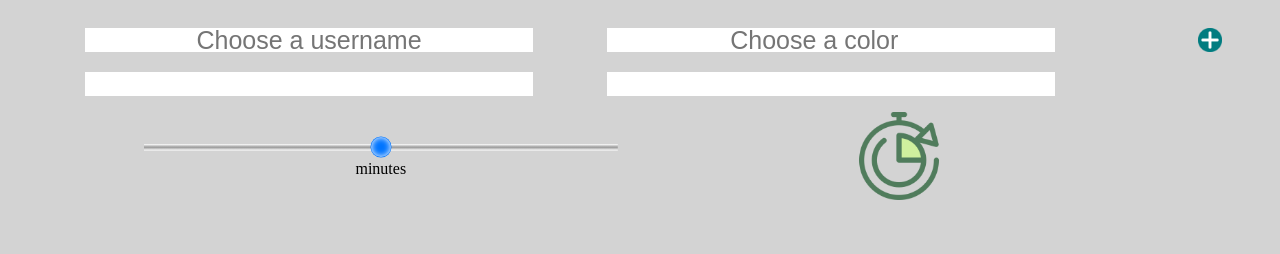
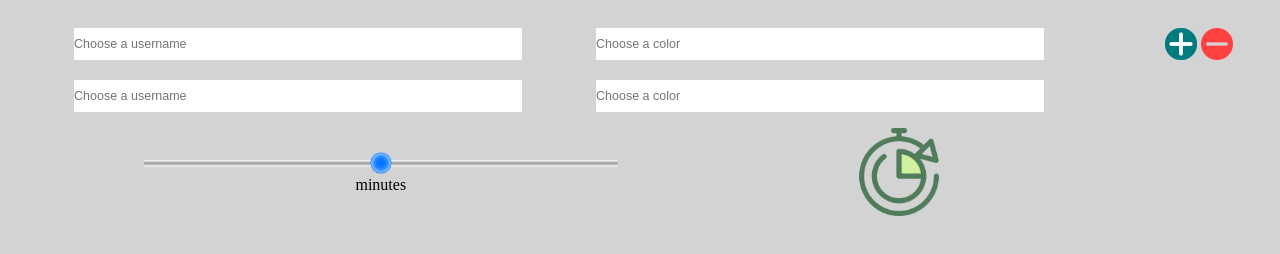
Before and after one commit to nitramXmas/timer-dojo-wcs, a plain HTML site: page index.html in a window 1280 px wide. Both pictures are taken after a click on the picture 1210 px from the left and 132 px from the top of the page. Shown: the part 92-346 px from the top of the page. Drawn offline with Linux system fonts and the light colour scheme.

Commit message:
delete user function v1

```diff
--- a/index.html
+++ b/index.html
@@ -20,11 +20,14 @@
         </p>
     </header>
     <main class="page">
-        <div class="users">
+        <div class="input-param">
             <input type="text" class="input-user" name="user-init" placeholder="Choose a username">
             <input list="colors" class="input-color" name="color-init" placeholder="Choose a color">
         </div>
-        <div class="btn-add"><img src="./images/plus.png" alt="ajout-utilisateur" id="btn-add"></div>
+        <div class="buttonAddDel">
+            <img src="./images/plus.png" class="btn-add" alt="ajout-utilisateur" id="btn-add">
+            <img src="./images/minus.png" class="btn-del" alt="ajout-utilisateur" id="btn-del">
+        </div>
     </main>
     <footer class="footer">
         <div class="slide-time">
--- a/index.js
+++ b/index.js
@@ -1,15 +1,13 @@
 const startButton = document.querySelector('#btn-start'); //bouton de demarrage
 const addButton = document.querySelector('#btn-add'); //bouton d'ajout utilisateur
+const delButton = document.querySelector('#btn-del'); //bouton d'ajout utilisateur
 let overlay = document.querySelector('.overlay'); //div avec la classe overlay
 let counterView = document.querySelector('#counter'); //la div du compteur
-let users = document.querySelector('.users'); //la div contenant les users
-const firstUser = document.querySelector('.input-user'); //selection de l'input de nom d'utilisateur
-const firstColor = document.querySelector('.input-color'); //selection de l'input de nom d'utilisateur
+let inputParam = document.querySelector('.input-param'); //la div contenant les inputs user et color
+const firstUser = document.querySelector('.input-user'); //selection du premier input user
+const firstColor = document.querySelector('.input-color'); //selection du premier input color
 
 //Selection de tous les inputs -> a ameliorer avec um object contenant le couple user/color
-// a ameliorer avec un bouton "+" pour ajouter une ligne de saisie
-/* let users = document.querySelectorAll('.input-user');
-let colors = document.querySelectorAll('.input-color'); */
 
 /**
  * Fonction ajout d'utilisateur
@@ -17,19 +15,38 @@ let colors = document.querySelectorAll('.input-color'); */
 addButton.addEventListener('click', function () {
   let newUser = document.createElement('input');
   let newColor = document.createElement('input');
-  users.appendChild(newUser);
-  users.appendChild(newColor);
+  newUser = firstUser.cloneNode(true);
+  newColor = firstColor.cloneNode(true);
+  inputParam.appendChild(newUser);
+  inputParam.appendChild(newColor);
 });
 
 /**
- * Fonction daffichage de l'overlay au clic sur le bouton vert
+ * Fonction supression d'utilisateur
+ * ameliorable avec objet ? + declanche une erreur dans la console
+ */
+
+delButton.addEventListener('click', function () {
+  let users = document.querySelectorAll('.input-user');
+  let colors = document.querySelectorAll('.input-color');
+  for (let cptDel = users.length - 1; cptDel > 0; cptDel++) {
+    users[cptDel].remove();
+    colors[cptDel].remove();
+  }
+});
+
+console.log(document.querySelectorAll('.input-user'));
+console.log(document.querySelectorAll('.input-color'));
+
+/**
+ * Fonction daffichage de l'overlay au clic sur le bouton de demarrage
  */
 
 startButton.addEventListener('click', function () {
   overlay.style.display = 'flex';
   //modification du contenu avec l'utilisateur et la couleur de fond -> a ameliorer avec un objets
-  counterView.innerText = `${users[0].value} is coding`;
-  counterView.style.backgroundColor = colors[0].value;
+  /*   counterView.innerText = `${users[0].value} is coding`;
+  counterView.style.backgroundColor = colors[0].value; */
 });
 
 //Sortie de l'overlay si on clique dessus - a modifier avec un bouton d'exit
--- a/style.css
+++ b/style.css
@@ -60,31 +60,35 @@ main {
   justify-content: space-around;
 }
 
-.users {
+.input-param {
   display: flex;
   justify-content: space-around;
   align-content: flex-start;
   flex-wrap: wrap;
   gap: 2.5vh;
   width: 80vw;
+  min-height: 4vh;
 }
 
-.users * {
+.input-param * {
   background-color: var(--cell-color);
-  font-size: 25px;
-  text-align: center;
+  font-size: 12.5px;
   width: 35vw;
 }
 
 input {
   border: none;
-  height: 3vh;
+  height: 4vh;
 }
 
-#btn-add {
+.buttonAddDel {
   border: none;
-  background-color: var(--bg-color);
-  height: 3vh;
+  height: 4vh;
+}
+
+.btn-add,
+.btn-del {
+  height: 100%;
 }
 
 .footer {
@@ -106,14 +110,7 @@ input {
   height: clamp(30px, 100%, 120px);
 }
 
-button {
-  background-size: contain;
-  background-position: center;
-  background-color: var(--bg-color);
-  border: none;
-}
-
-img {
+#btn-start {
   height: 100%;
 }
 
```
Also changed, not shown: images/minus.png (added).
